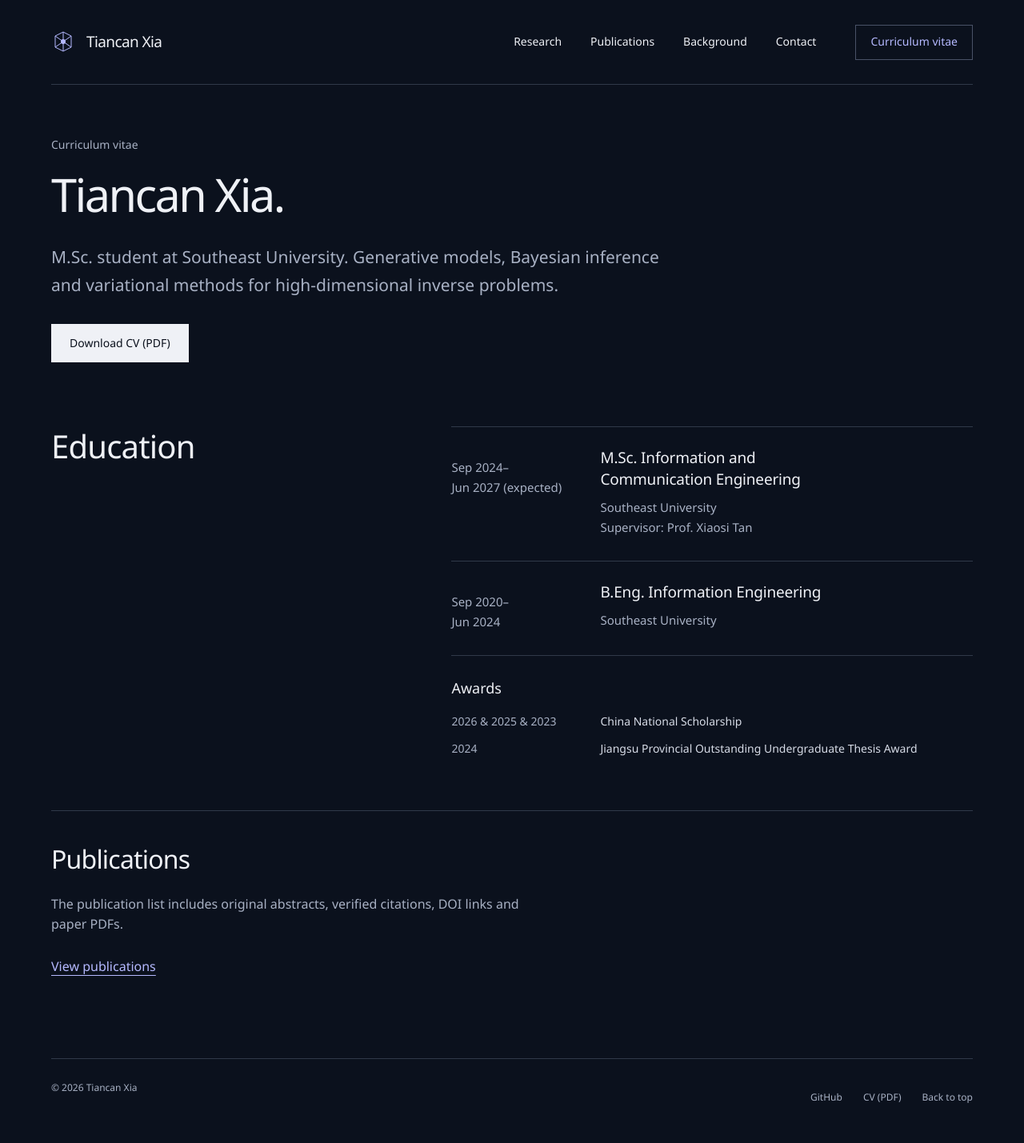
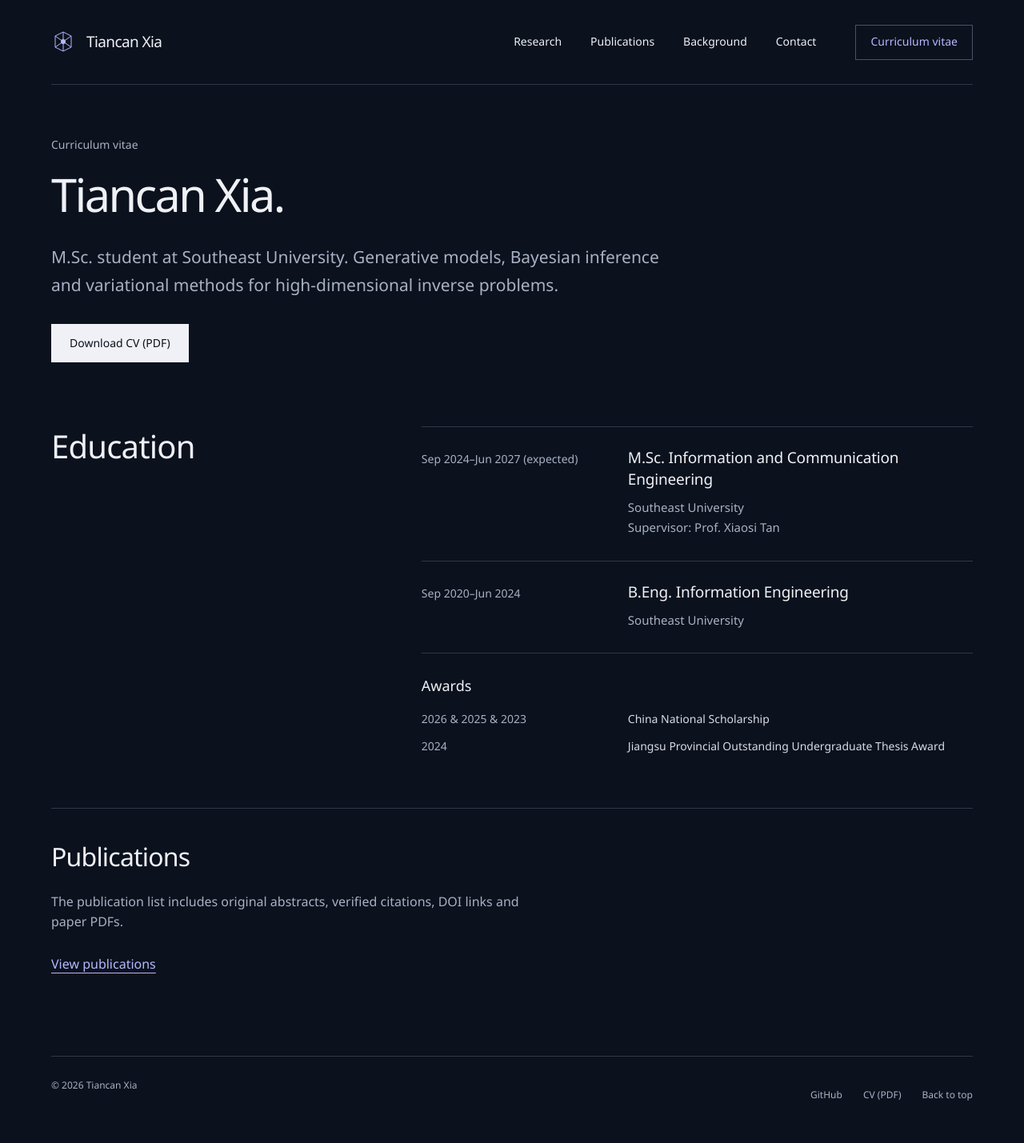
Before and after one commit to TiancanXia/TiancanXia.github.io, a Jekyll site: the page built from _pages/cv.md, in a window 1280 px wide. Shown: the whole page at 80% size. Built offline with Jekyll 4.4.1, drawn with Linux system fonts in a browser that asks for light colours.

Commit message:
Keep education dates on one line and add contact links

```diff
--- a/_includes/research/background.html
+++ b/_includes/research/background.html
@@ -2,11 +2,11 @@
   <div><h2 id="background-title">Education</h2></div>
   <div>
     <article class="timeline-item">
-      <p class="timeline-date">Sep 2024–<span>Jun 2027 (expected)</span></p>
-      <div><h3>M.Sc. Information and<br>Communication Engineering</h3><p>Southeast University<br>Supervisor: Prof. Xiaosi Tan</p></div>
+      <p class="timeline-date">Sep 2024–Jun 2027 (expected)</p>
+      <div><h3>M.Sc. Information and Communication Engineering</h3><p>Southeast University<br>Supervisor: Prof. Xiaosi Tan</p></div>
     </article>
     <article class="timeline-item">
-      <p class="timeline-date">Sep 2020–<span>Jun 2024</span></p>
+      <p class="timeline-date">Sep 2020–Jun 2024</p>
       <div><h3>B.Eng. Information Engineering</h3><p>Southeast University</p></div>
     </article>
     <div class="awards">
--- a/_includes/research/contact.html
+++ b/_includes/research/contact.html
@@ -1,4 +1,7 @@
 <section class="contact" id="contact" aria-labelledby="contact-title">
   <h2 id="contact-title">Contact</h2>
-  <a class="contact-email" href="mailto:{{ site.author.email }}">{{ site.author.email }}</a>
+  <div class="contact-links">
+    <a class="contact-email" href="mailto:{{ site.author.email }}">{{ site.author.email }}</a>
+    <a class="contact-email" href="mailto:tiancanxia@foxmail.com">tiancanxia@foxmail.com</a>
+  </div>
 </section>
--- a/assets/css/research.css
+++ b/assets/css/research.css
@@ -95,7 +95,11 @@
 min-height:34px}
 .hero-bottom .links{
 display:flex;
-gap:27px}
+flex-wrap:wrap;
+justify-content:flex-end;
+gap:0 27px}
+.hero-bottom .links a{
+white-space:nowrap}
 .section{
 padding:104px 0}
 .section-title{
@@ -240,8 +244,9 @@
 color:var(--muted);
 font-size:13px}
 .background{
+--timeline-label-width:14.5rem;
 display:grid;
-grid-template-columns:1fr 1.55fr;
+grid-template-columns:minmax(0,1fr) minmax(0,1.8fr);
 gap:80px}
 .background h2{
 font-size:44px;
@@ -254,15 +259,8 @@
 border-top:1px solid var(--line);
 padding:25px 0 28px;
 display:grid;
-grid-template-columns:160px 1fr;
+grid-template-columns:var(--timeline-label-width) minmax(0,1fr);
 gap:26px}
-.timeline-date{
-font-size:13px;
-color:var(--muted);
-padding-top:5px;
-line-height:1.7}
-.timeline-date span{
-display:block}
 .timeline-item h3{
 font-size:19px;
 line-height:1.45;
@@ -273,6 +271,10 @@
 color:var(--muted);
 margin-top:8px;
 line-height:1.7}
+.timeline-item .timeline-date{
+margin-top:3px;
+font-size:14px;
+white-space:nowrap}
 .timeline-item p a{
 color:#d7dce7;
 text-decoration:underline;
@@ -286,7 +288,7 @@
 margin-bottom:16px}
 .award{
 display:grid;
-grid-template-columns:160px 1fr;
+grid-template-columns:var(--timeline-label-width) minmax(0,1fr);
 gap:26px;
 color:var(--muted);
 font-size:14px;
@@ -303,12 +305,18 @@
 font-weight:400;
 line-height:1.1;
 margin-top:26px}
+.contact-links{
+display:flex;
+flex-wrap:wrap;
+gap:12px 24px;
+margin-top:20px}
 .contact-email{
 font-size:20px;
 letter-spacing:-.2px;
 color:var(--accent);
 display:inline-block;
-margin-top:30px;
+max-width:100%;
+overflow-wrap:anywhere;
 padding-bottom:5px;
 border-bottom:1px solid var(--accent)}
 
@@ -353,13 +361,17 @@
 .paper-links a{
 padding:7px 9px}
 .background{
-gap:40px;
-grid-template-columns:1fr 1.6fr}
+gap:40px}
 .timeline-item,.award{
-grid-template-columns:160px 1fr;
 gap:20px}
 .contact h2{
 font-size:58px}
+}
+
+@media(max-width:960px){
+.background{
+grid-template-columns:1fr;
+gap:32px}
 }
 
 @media(max-width:760px){
@@ -396,9 +408,7 @@
 max-width:105px;
 line-height:1.7}
 .hero-bottom .links{
-gap:18px;
-flex-wrap:wrap;
-justify-content:flex-end}
+gap:0 18px}
 .section{
 padding:67px 0}
 .section-title{
@@ -496,13 +506,8 @@
 grid-template-columns:1fr;
 gap:13px;
 padding:22px 0 26px}
-.timeline-date{
-font-size:13px;
-display:flex;
-gap:6px;
-padding:0}
-.timeline-date span{
-display:inline}
+.timeline-item .timeline-date{
+margin-top:0}
 .timeline-item h3{
 font-size:20px}
 .timeline-item p{
@@ -527,11 +532,7 @@
 line-height:1.1;
 margin-top:24px}
 .contact-email{
-font-size:18px;
-letter-spacing:-.2px;
-margin-top:25px;
-max-width:100%;
-overflow-wrap:anywhere}
+font-size:18px}
 
 .footer{
 font-size:12px;
@@ -637,7 +638,6 @@
 .pub-heading { margin-bottom: 30px; }
 .pub-heading h2, .pub-heading h1 { margin: 0; font-size: 44px; letter-spacing: -1.7px; }
 .contact h2, .news h2 { margin: 0; font-size: 38px; font-weight: 400; letter-spacing: -1.5px; line-height: 1.2; }
-.contact-email { margin-top: 20px; }
 .news { border-top: 1px solid var(--line); display: grid; grid-template-columns: 1fr 1.55fr; gap: 80px; }
 .news p { display: grid; grid-template-columns: 160px 1fr; gap: 26px; color: var(--muted); }
 .news time { font-size: 14px; padding-top: 3px; }
@@ -657,3 +657,8 @@
   .pub-heading h2, .pub-heading h1 { font-size: 36px; letter-spacing: -1.3px; }
   .news p { grid-template-columns: 1fr; gap: 10px; }
 }
+@media (max-width: 480px) {
+  .hero-bottom { flex-direction: column; gap: 0; }
+  .hero-bottom .location { max-width: none; }
+  .hero-bottom .links { justify-content: flex-start; }
+}
```
Also changed, not shown: _includes/research/home.html (+6 -1 lines).
